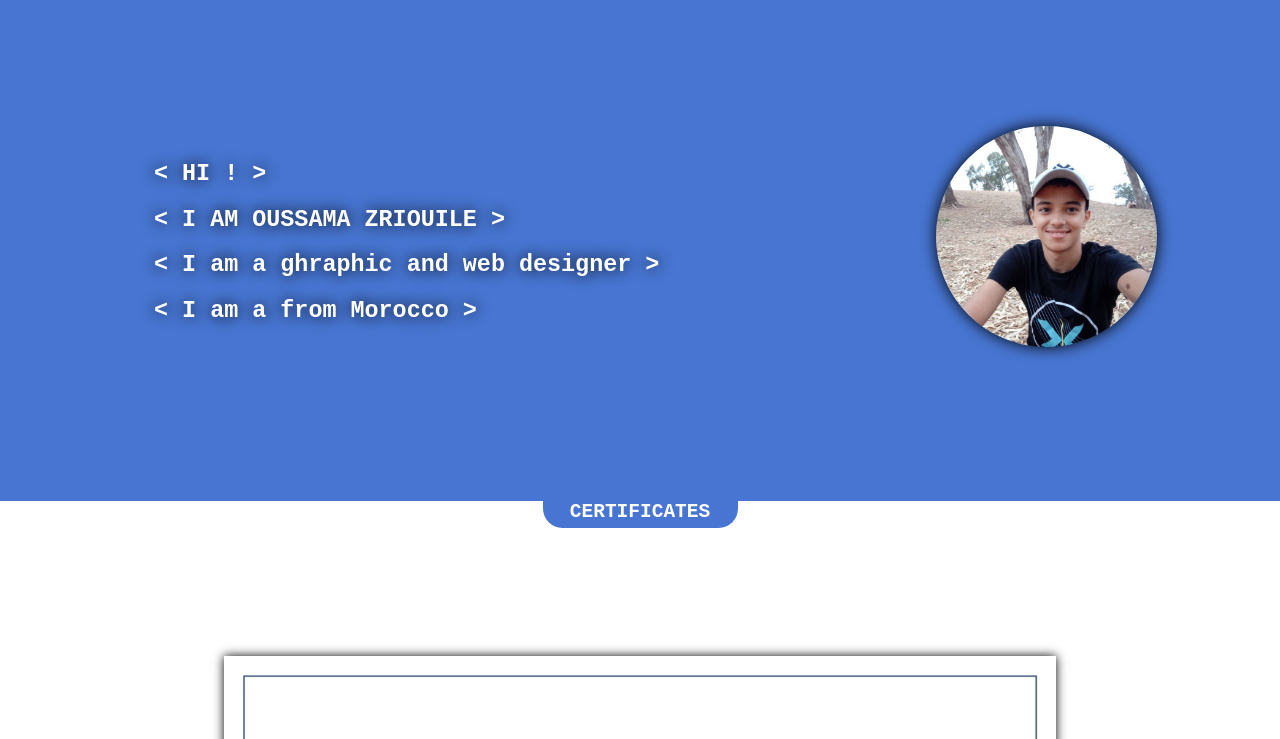
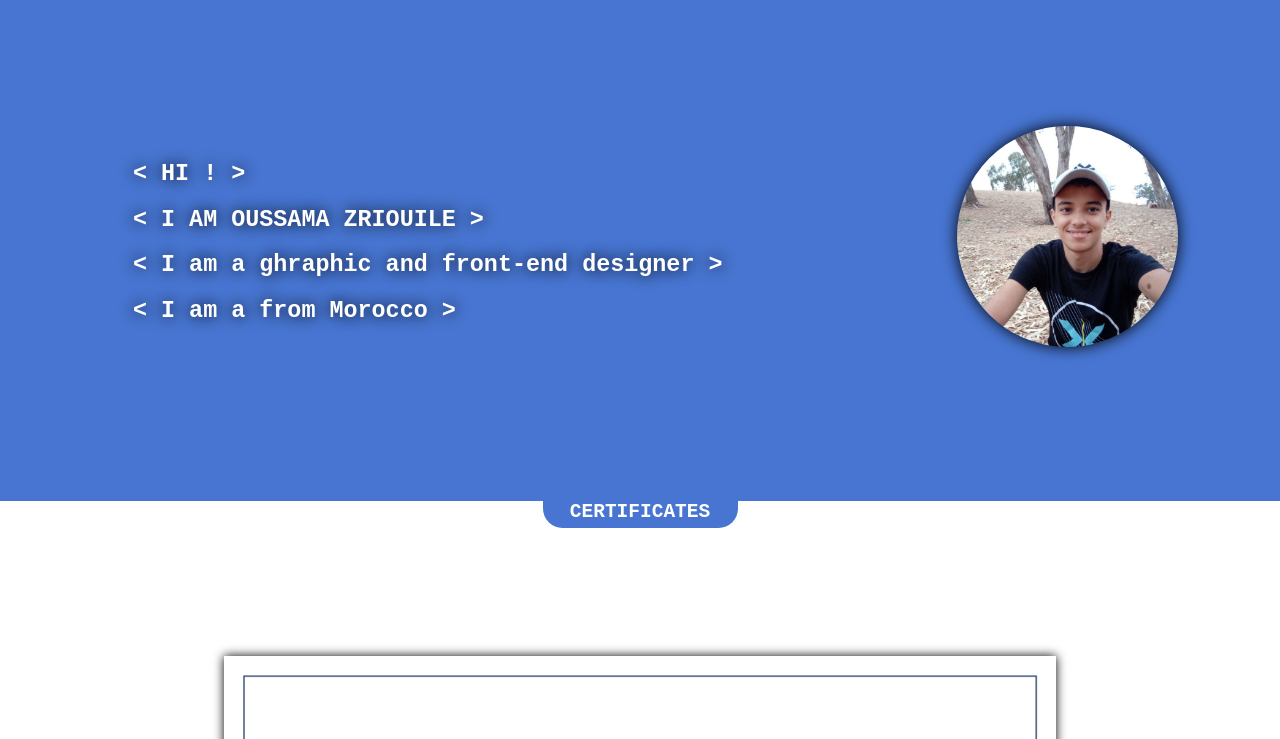
Before and after one commit to osm-zrl/portfolio, a plain HTML site: page portfolio 2.0/index.html in a window 1280 px wide. Shown: the part 61-800 px from the top of the page. Drawn offline with Linux system fonts and the light colour scheme.

Commit message:
Update index.html

```diff
--- a/portfolio 2.0/index.html
+++ b/portfolio 2.0/index.html
@@ -96,7 +96,7 @@
 			<div id="info">
 				<H2>< HI ! ></H2>
 				<h1 id="name"> < I AM OUSSAMA ZRIOUILE ></h1>
-				<h2> < I am a ghraphic and web designer ></h2>
+				<h2> < I am a ghraphic and front-end designer ></h2>
 				<h2> < I am a from Morocco ></h2>
 			</div>
 			<div id="img-sec">
```
